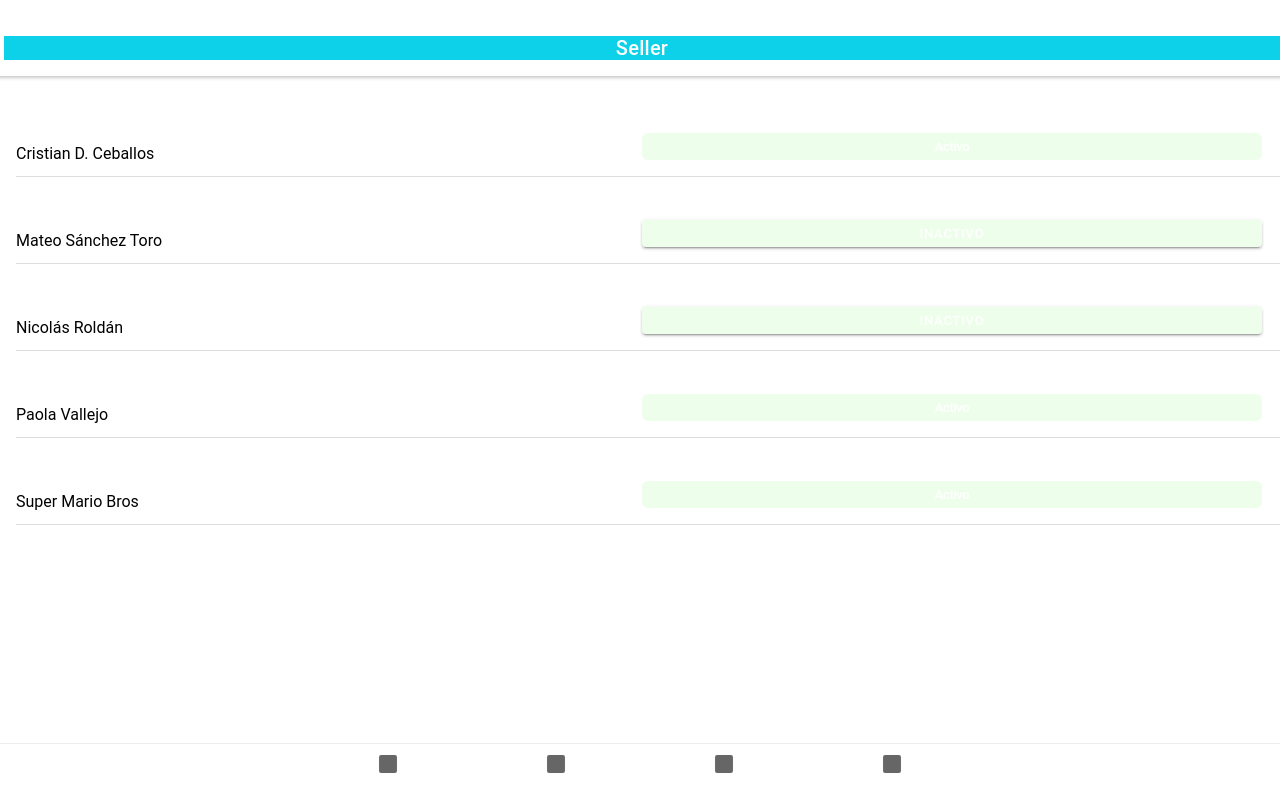
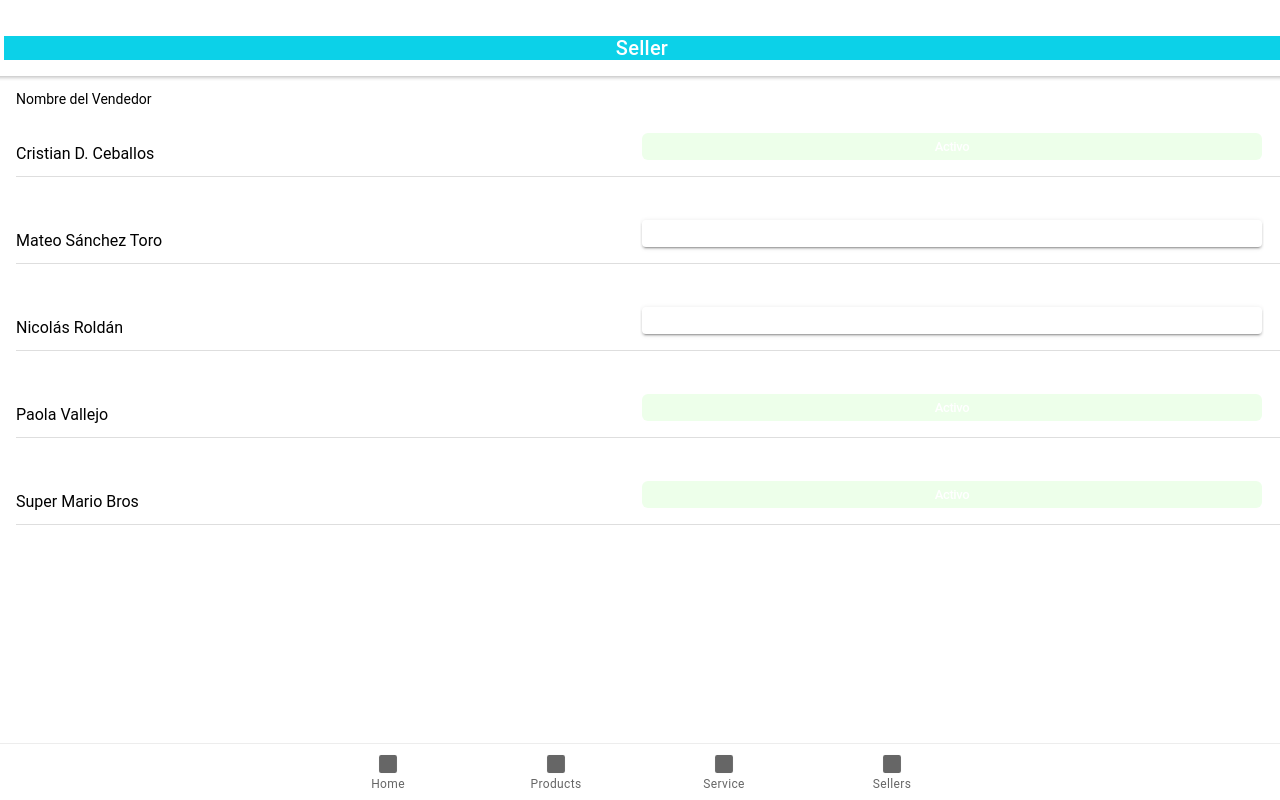
Before and after one commit to cdceballor/Ucommerce, a React (Create React App) app: page /Seller in a window 1280 px wide. Built offline with nearby package versions, Linux system fonts and the light colour scheme.

Commit message:
No se que esta pasando

```diff
--- a/src/App.css
+++ b/src/App.css
@@ -1,18 +1,24 @@
 ion-tab-button:hover{
     background: #216353;
+    color : #92ffe4
 }
 
 ion-tab-button:active ion-icon{
     background: #216353;
-    color: #7A4D1D;
+    color: #92ffe4;
 }
 
 
 ion-tab-button:visited{
     background: #216353;
+    color: #216353
+}
 
+ion-tab-button::selection{
+    background: #216353;
+    color: #216353
 }
 
 ion-label{
-    color:white
+    color:black
 }
--- a/src/App.tsx
+++ b/src/App.tsx
@@ -53,22 +53,22 @@
         <IonTabBar slot="bottom">
           <IonTabButton tab="tab1" href="/Home" className="style">
             <IonIcon icon={square} />
-            <IonLabel>Home</IonLabel>
+            <IonLabel color="grey">Home</IonLabel>
           </IonTabButton>
 
           <IonTabButton tab="tab2" href="/Products">
             <IonIcon icon={square} />
-            <IonLabel>Products</IonLabel>
+            <IonLabel color="grey">Products</IonLabel>
           </IonTabButton>
 
           <IonTabButton tab="tab3" href="/Service">
             <IonIcon icon={square} />
-            <IonLabel>Service</IonLabel>
+            <IonLabel color="grey">Service</IonLabel>
           </IonTabButton>
 
           <IonTabButton tab="tab4" href="/seller">
             <IonIcon icon={square} />
-            <IonLabel>Sellers</IonLabel>
+            <IonLabel color="grey">Sellers</IonLabel>
 
           </IonTabButton>
         </IonTabBar>
--- a/src/components/Alert.tsx
+++ b/src/components/Alert.tsx
@@ -1,5 +1,6 @@
 import React, { useState } from 'react';
 import { IonAlert, IonButton, IonContent } from '@ionic/react';
+import { colorFill } from 'ionicons/icons';
 
 const Alert: React.FC = () => {
 
@@ -7,12 +8,12 @@
 
     return (
       <IonContent>
-        <IonButton onClick={() => setInactive(true)} expand="block">Inactivo</IonButton>
+        <IonButton  color="green" onClick={() => setInactive(true)} expand="block">Inactivo</IonButton>
 
         <IonAlert
           isOpen={showInactive}
           onDidDismiss={() => setInactive(false)}
-          header={'En este momento estoy ocupado.'}
+          header={'En este momento no estoy disponible.'}
           message={'Disculpa las molestias :c'}
           buttons={[
             {
--- a/src/pages/Home/Home.tsx
+++ b/src/pages/Home/Home.tsx
@@ -21,12 +21,12 @@
                 <IonGrid >
                     <IonRow>
                         <IonCol>
-                            <IonButton className="Button" expand="block" color="light">
+                            <IonButton className="Button" expand="block" color="light" href="/service">
                                 Servicios
                             </IonButton>
                         </IonCol>
                         <IonCol>
-                            <IonButton className="Button" expand="block"  color="light">
+                            <IonButton className="Button" expand="block"  color="light" href="/products">
                                 Productos
                             </IonButton>
                         </IonCol>
```
